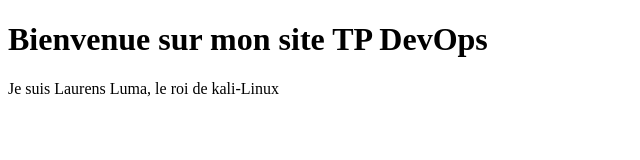
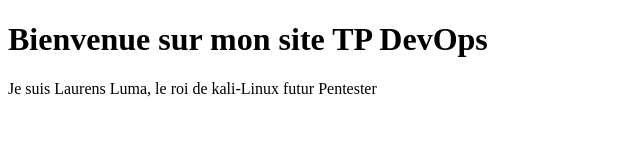
Before and after one commit to lawrens95/Travail_DevOps, a plain HTML site: page index.html in a window 1280 px wide. Shown: the whole page, without its empty margins (0-640 px from the left). Drawn offline with Linux system fonts and the light colour scheme.

Commit message:
changement de index.html pour voir le runner

```diff
--- a/index.html
+++ b/index.html
@@ -2,6 +2,6 @@
 <html>
 <body>
     <h1>Bienvenue sur mon site TP DevOps</h1>
-    <p>Je suis Laurens Luma, le roi de kali-Linux</p>
+    <p>Je suis Laurens Luma, le roi de kali-Linux futur Pentester</p>
 </body>
 </html>
```
